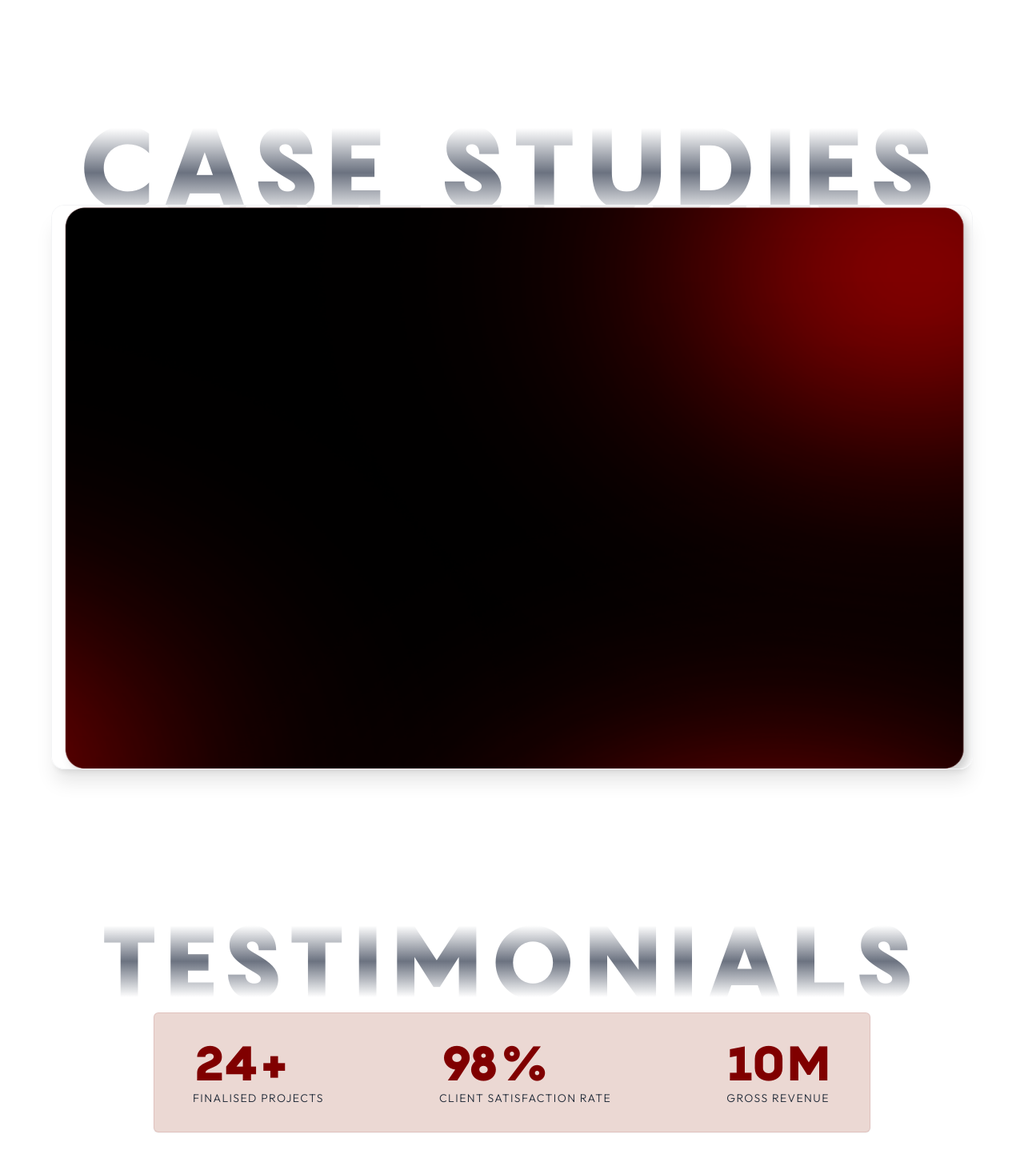
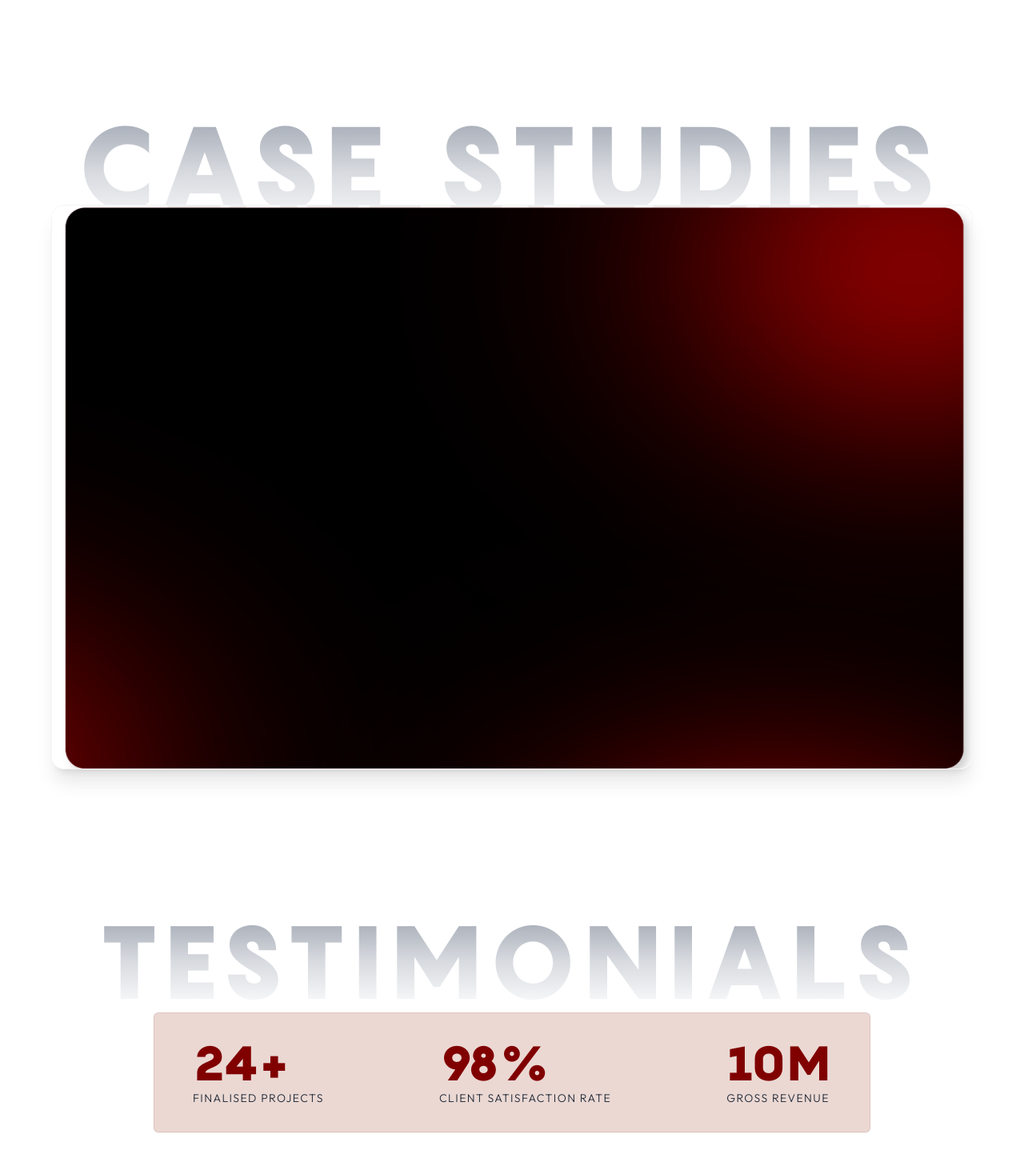
Before and after one commit to amanaanubhav/brndo.in, a React (Vite) app: page / in a window 1280 px wide. Shown: the part 760-2223 px from the top of the page at 80% size. Built offline with nearby package versions, Linux system fonts and the light colour scheme.

Commit message:
ui fix: header text ui

```diff
--- a/src/components/CaseStudies.jsx
+++ b/src/components/CaseStudies.jsx
@@ -12,7 +12,7 @@ export default function CaseStudies() {
             whileInView={{ opacity: 1, y: 0 }}
             viewport={{ once: true }}
             transition={{ duration: 0.8 }}
-            className="font-pangram text-5xl md:text-7xl lg:text-[9rem] font-black tracking-widest uppercase text-transparent bg-clip-text bg-gradient-to-b from-transparent from-[15%] via-gray-500 dark:via-gray-300 via-50% to-transparent to-[85%] pb-4 whitespace-nowrap"
+            className="font-pangram text-5xl md:text-7xl lg:text-[9rem] font-black tracking-widest uppercase text-transparent bg-clip-text bg-gradient-to-b from-gray-400 dark:from-gray-400 via-gray-400/40 dark:via-gray-400/40 to-transparent pb-4 whitespace-nowrap"
           >
             CASE STUDIES
           </motion.h2>
--- a/src/components/FAQ.jsx
+++ b/src/components/FAQ.jsx
@@ -60,7 +60,7 @@ export default function FAQ() {
               whileInView={{ opacity: 1, x: 0 }}
               viewport={{ once: true }}
               transition={{ duration: 0.6 }}
-              className="font-pangram text-3xl md:text-4xl lg:text-5xl font-light text-black dark:text-white uppercase leading-tight tracking-wide"
+              className="font-pangram text-3xl md:text-4xl lg:text-5xl font-light text-transparent bg-clip-text bg-gradient-to-b from-gray-400 dark:from-gray-400 via-gray-400/40 dark:via-gray-400/40 to-transparent uppercase leading-tight tracking-wide"
             >
               <span className="whitespace-nowrap">FREQUENTLY ASKED</span><br />QUESTIONS.
             </motion.h2>
--- a/src/components/Reviews.jsx
+++ b/src/components/Reviews.jsx
@@ -43,7 +43,7 @@ export default function Reviews() {
             whileInView={{ opacity: 1, y: 0 }}
             viewport={{ once: true }}
             transition={{ duration: 0.6 }}
-            className="font-pangram text-4xl md:text-6xl lg:text-[8rem] font-black tracking-widest uppercase text-transparent bg-clip-text bg-gradient-to-b from-transparent from-[15%] via-gray-500 dark:via-gray-300 via-50% to-transparent to-[85%] pb-0.75 whitespace-nowrap"
+            className="font-pangram text-4xl md:text-6xl lg:text-[8rem] font-black tracking-widest uppercase text-transparent bg-clip-text bg-gradient-to-b from-gray-400 dark:from-gray-400 via-gray-400/40 dark:via-gray-400/40 to-transparent pb-0.75 whitespace-nowrap"
           >
             TESTIMONIALS
           </motion.h2>
```
